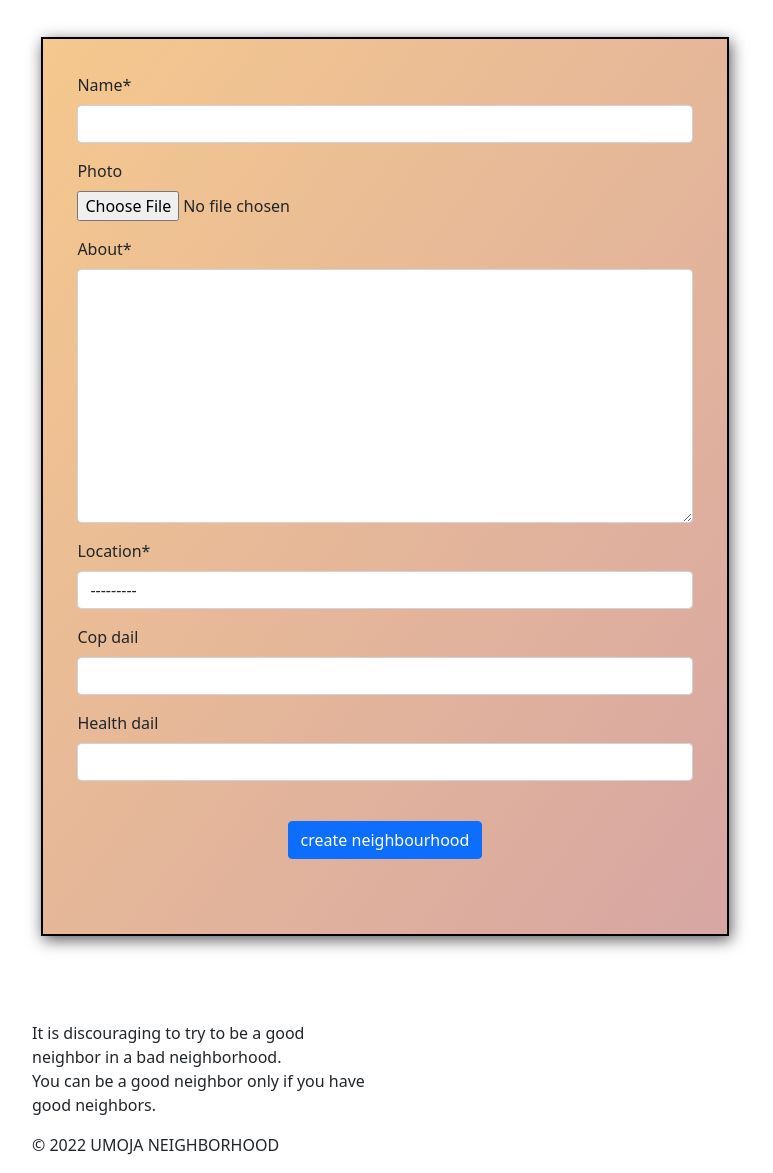
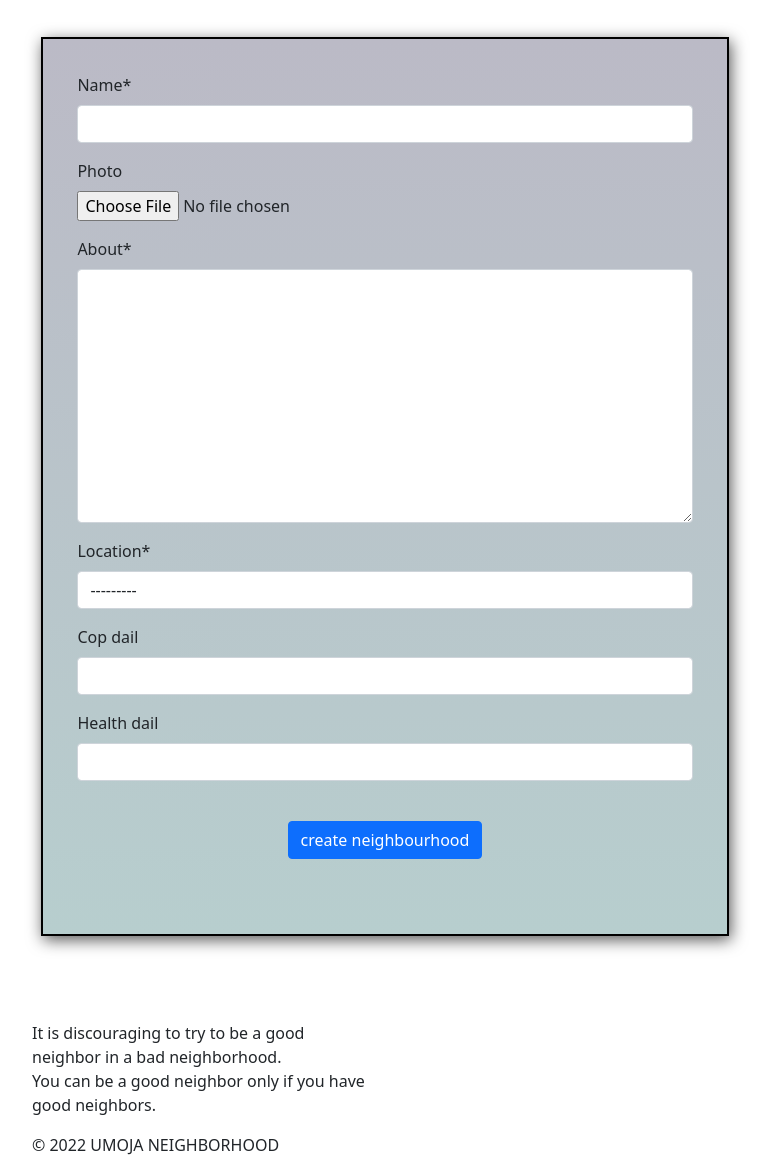
Before and after one commit to LoiseMulwa/Neck-of-the-woods, a Django app: page /create_neighbourhood in a window 1280 px wide. Shown: the part 83-1256 px from the top of the page, without its empty margins (43-816 px from the left). Run offline with Django 4.2, Linux system fonts and the light colour scheme; the visitor is signed in with stand-in values (Sample User, id 1); data that the repository does not hold is empty; some libraries are stand-ins or nearby versions.

Commit message:
st:Add background color

```diff
--- a/Neiba/templates/main/create_hood.html
+++ b/Neiba/templates/main/create_hood.html
@@ -8,7 +8,7 @@
         border: 2px solid black;
 
         padding: 5%;
-        background: linear-gradient(to top left, #d6a6a3, #f5c88e);
+        background: linear-gradient(to top, #B7CECE, #BBBAC6);
         filter: drop-shadow(2px 4px 8px #585858);
     }
 
```
